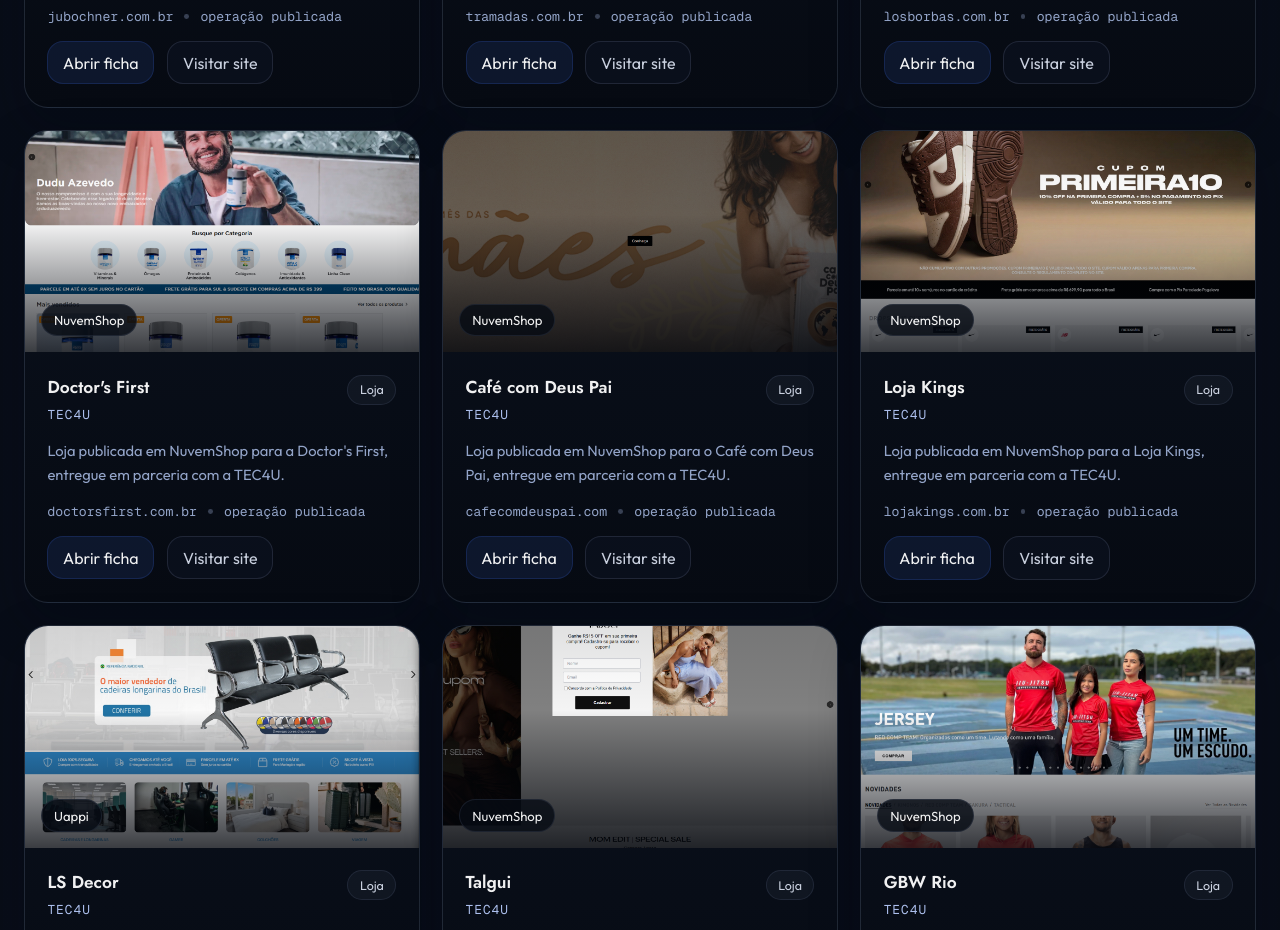
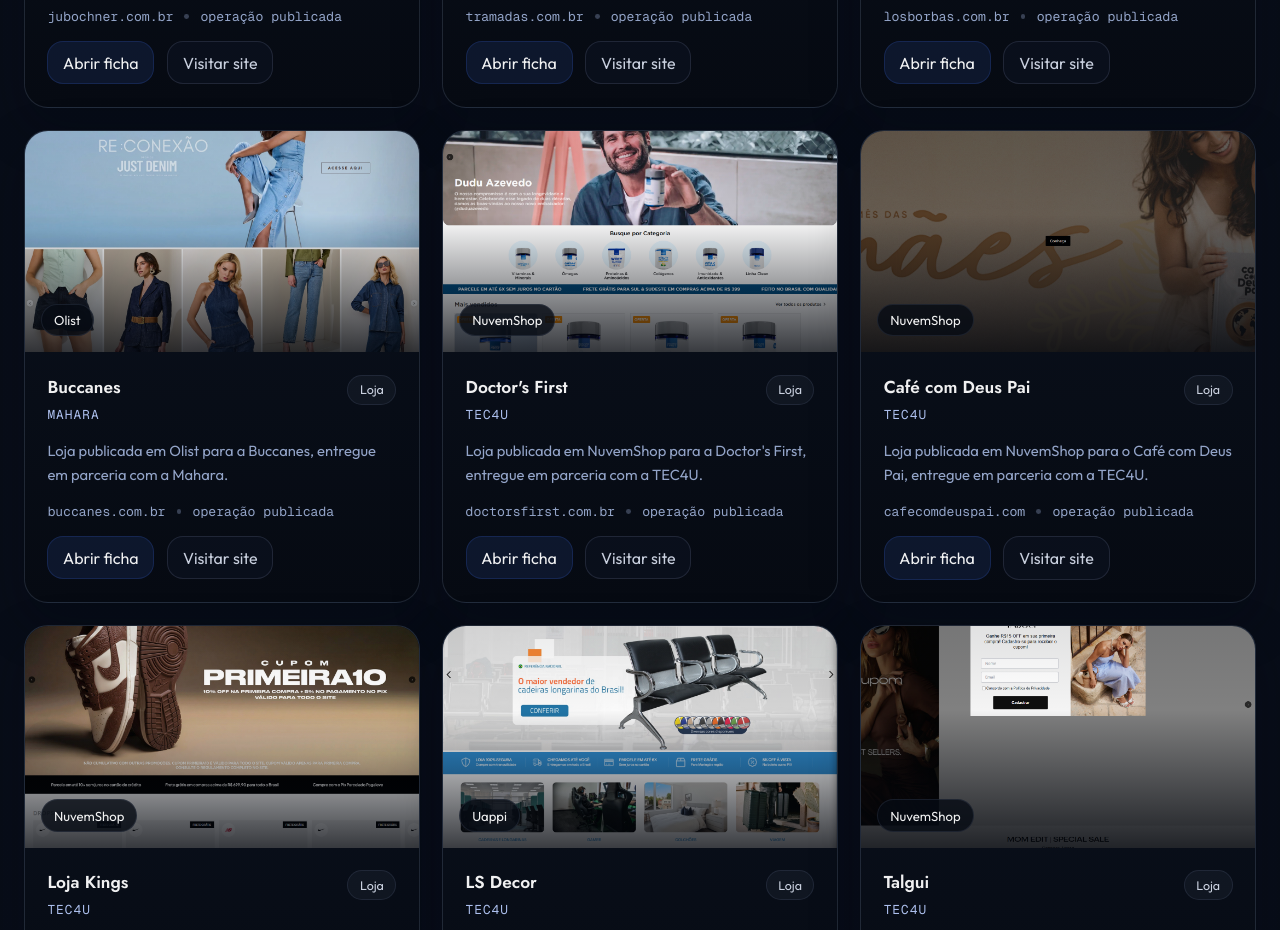
Before and after one commit to joaopedro28/portfolio-pessoal, a Next.js app: page /portfolio in a window 1280 px wide. Shown: the part 4000-4930 px from the top of the page. Built offline with nearby package versions, Linux system fonts and the light colour scheme; no server answers.

Commit message:
Adiciona projeto Buccanes ao portfolio

```diff
--- a/src/data/portfolio.ts
+++ b/src/data/portfolio.ts
@@ -502,6 +502,19 @@ export const projects: Project[] = [
       "Loja publicada em Olist para a Los Borbas, entregue em parceria com a Mahara.",
   },
   {
+    slug: "buccanes",
+    name: "Buccanes",
+    website: "https://www.buccanes.com.br",
+    platform: "Olist",
+    agencySlug: "mahara",
+    image: "/projects/sites/buccanes.png",
+    imageAlt: "Preview do site Buccanes",
+    kind: "store",
+    featuredOnHome: false,
+    summary:
+      "Loja publicada em Olist para a Buccanes, entregue em parceria com a Mahara.",
+  },
+  {
     slug: "doctors-first",
     name: "Doctor's First",
     website: "https://www.doctorsfirst.com.br",
```
Also changed, not shown: public/projects/sites/buccanes.png (added).
